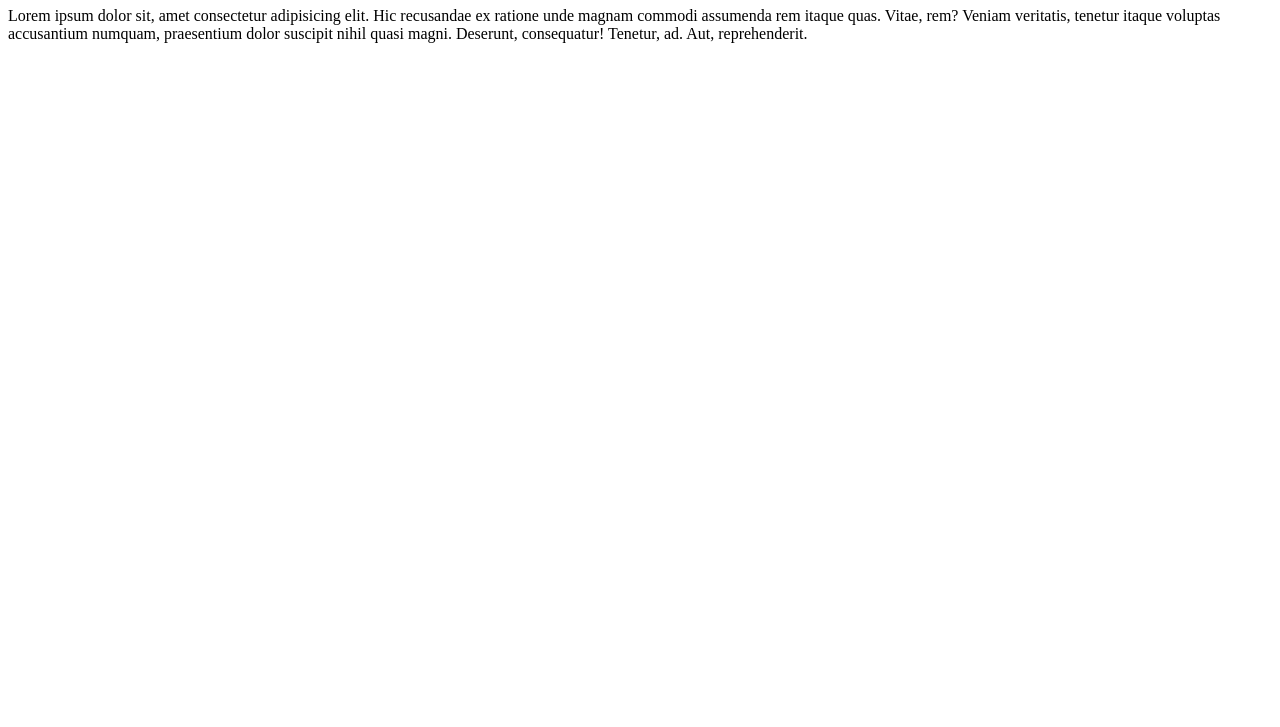
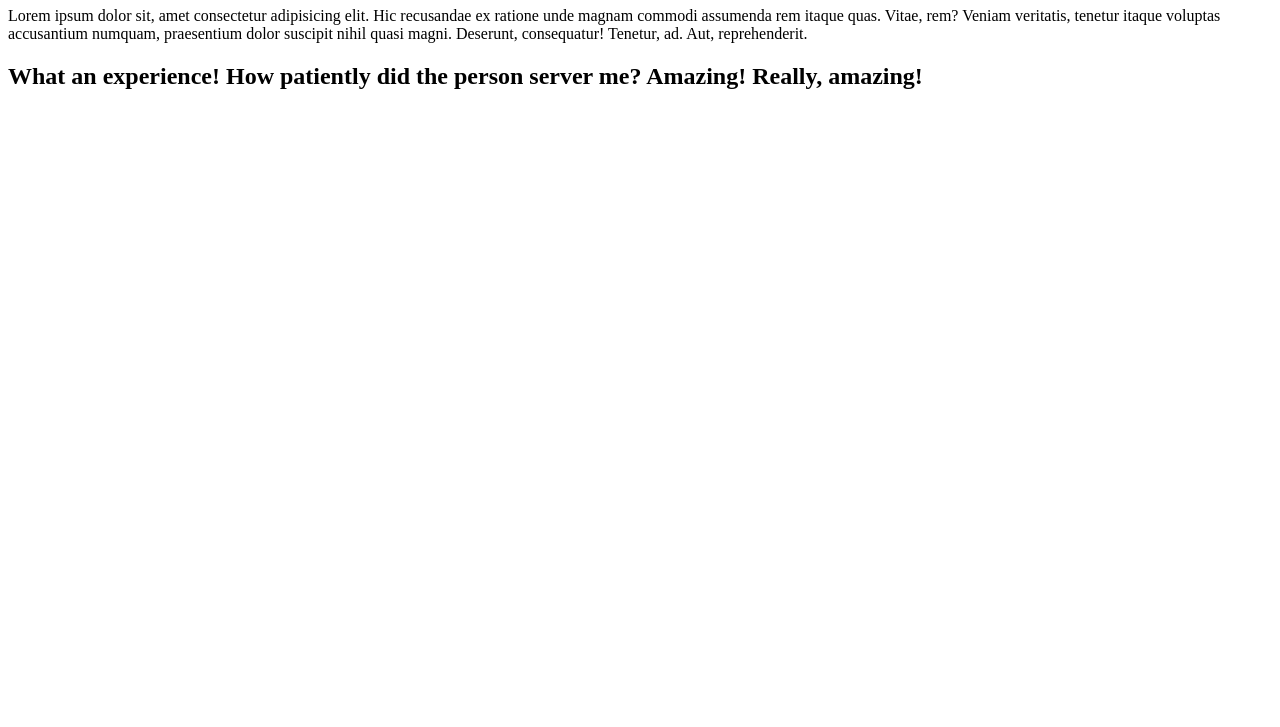
Before and after one commit to TufailAhmedir/my-First-repo, a plain HTML site: page index.html in a window 1280 px wide. Shown: the part 73-800 px from the top of the page. Drawn offline with Linux system fonts and the light colour scheme.

Commit message:
second commit

```diff
--- a/index.html
+++ b/index.html
@@ -9,5 +9,6 @@
 <body>
     <h1>My First Repo</h1>
     <p>Lorem ipsum dolor sit, amet consectetur adipisicing elit. Hic recusandae ex ratione unde magnam commodi assumenda rem itaque quas. Vitae, rem? Veniam veritatis, tenetur itaque voluptas accusantium numquam, praesentium dolor suscipit nihil quasi magni. Deserunt, consequatur! Tenetur, ad. Aut, reprehenderit.</p>
+    <h2>What an experience! How patiently did the person server me? Amazing! Really, amazing!</h2>
 </body>
 </html>
```
